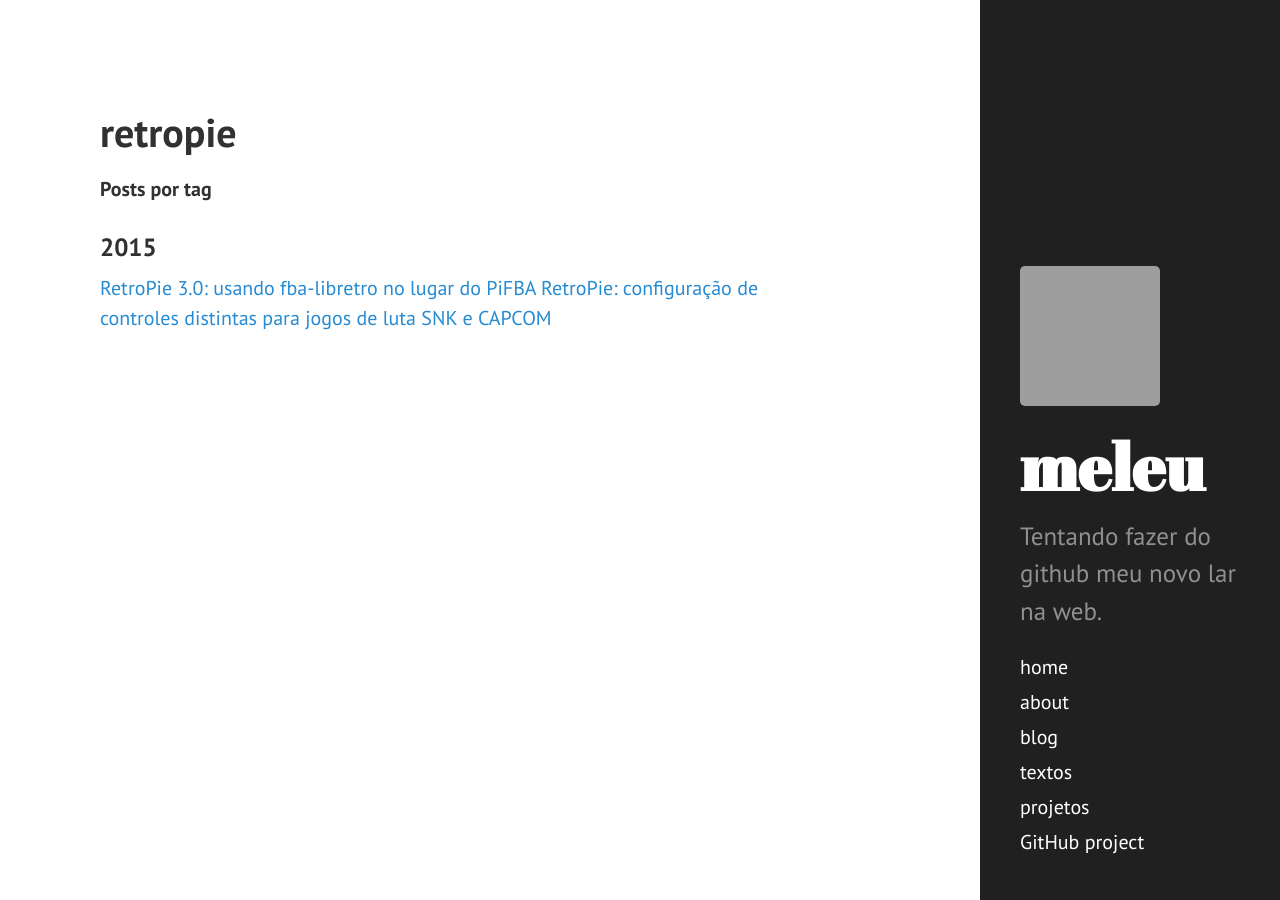
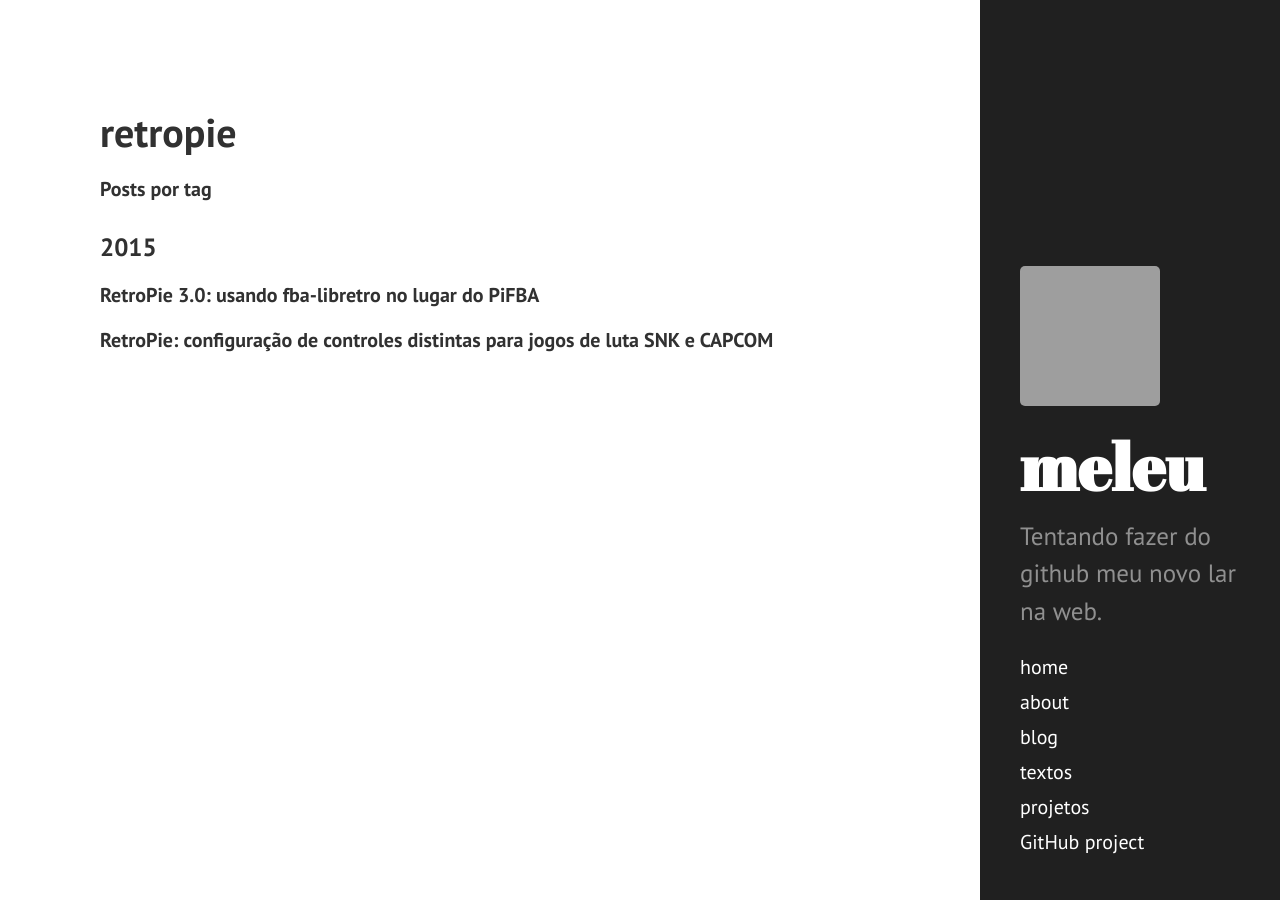
Before and after one commit to meleu/meleu.github.io, a Jekyll site: the page built from blog/tag/retropie.md, in a window 1280 px wide. Built offline with Jekyll 4.4.1, drawn with Linux system fonts in a browser that asks for light colours; grey boxes are pictures that could not be loaded.

Commit message:
Update blog_by_tag.html

```diff
--- a/_layouts/blog_by_tag.html
+++ b/_layouts/blog_by_tag.html
@@ -27,7 +27,7 @@
             	<!--
                 <h4 class="list-group-item-heading">{{ post.title }}</h4>
                 -->
-                {{ post.title }}
+                <h4>{{ post.title }}</h4>
             </a>
 
             {% if forloop.last %}
```
